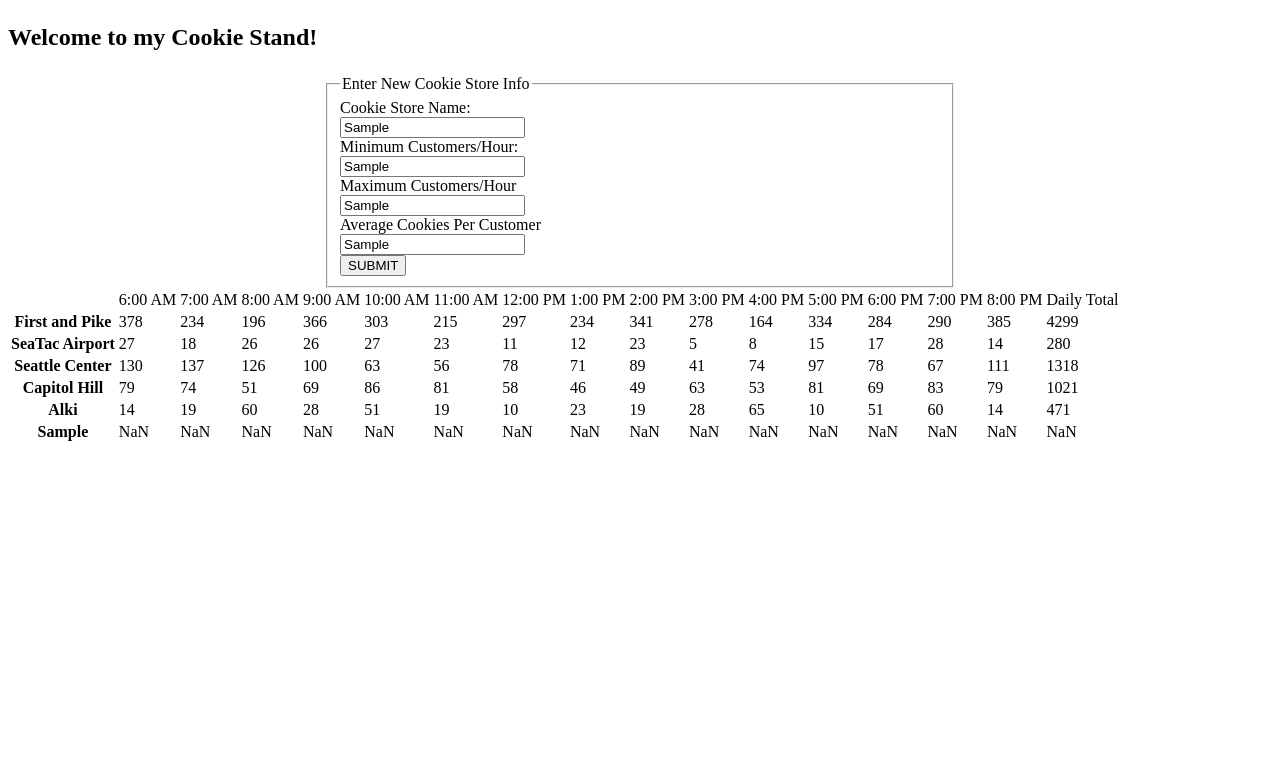
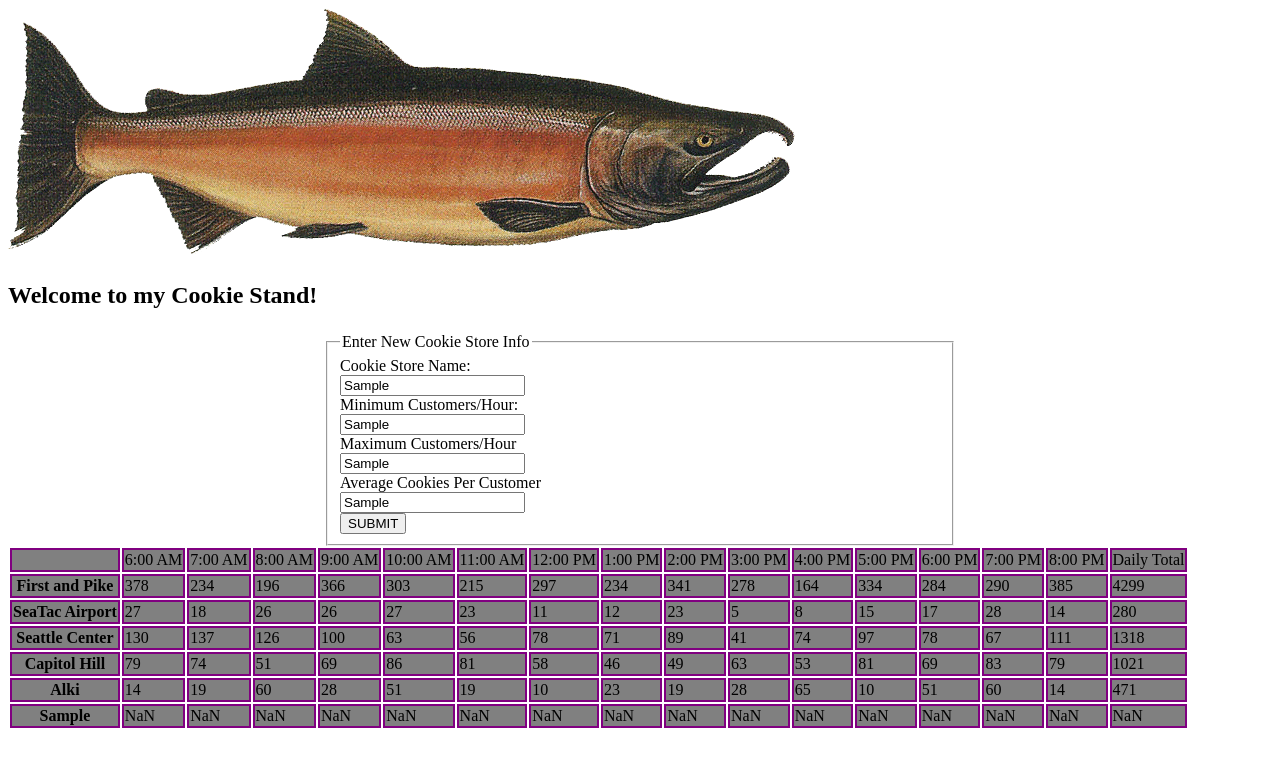
Before and after one commit to Bonanashelby/salmon-cookies, a plain HTML site: page index.html in a window 1280 px wide. Both pictures are taken after typing "Sample", "Sample", "Sample", "Sample" into the empty fields and a click on the button "SUBMIT". Drawn offline with Linux system fonts and the light colour scheme.

Commit message:
pair programming work done

```diff
--- a/app.js
+++ b/app.js
@@ -86,11 +86,11 @@ function handleSubmit(event){
   //the event is the actual event listener - target node (form id = ) storeFromEl is the target in this example- cookieStoreName (name of input here) is the input node (the input field thats on the html that's coming from the DOM)- value associate to the input tag
   var minCustomers = parseInt(event.target.minCust.value);
   var maxCustomers = parseInt(event.target.maxCust.value);
-  var avgCookies = parseInt(event.target.avgCookies.value);
+  var avgCookies = parseFloat(event.target.avgCookies.value);
   console.log(event);
-  console.log(typeof minCustomers);
-  console.log(typeof maxCustomers);
-  console.log(typeof avgCookies);
+  console.log(minCustomers);
+  console.log(maxCustomers);
+  console.log(avgCookies);
   var store = new CookieStore(name, minCustomers, maxCustomers, avgCookies);
   //row element
   store.getAvgCookieCount();
--- a/index.html
+++ b/index.html
@@ -6,6 +6,11 @@
     <link rel="stylesheet" href="style.css">
   </head>
   <body>
+    <div>
+      <img src = "salmon.png"></img>
+    </div>
+    <section id="table"></section>
+
     <section id="main-content">
       <h1>
         <p>Welcome to my Cookie Stand!</p>
--- a/style.css
+++ b/style.css
@@ -6,6 +6,15 @@ label, input{
   display: block;
 }
 
+#table{
+  display: block;
+}
+
+tr, th, td{
+  border: 2px solid purple;
+  background-color: grey;
+}
+
 #new-store-form{
   width: 50%;
   margin: auto;
```
Also changed, not shown: salmon.png (added).
